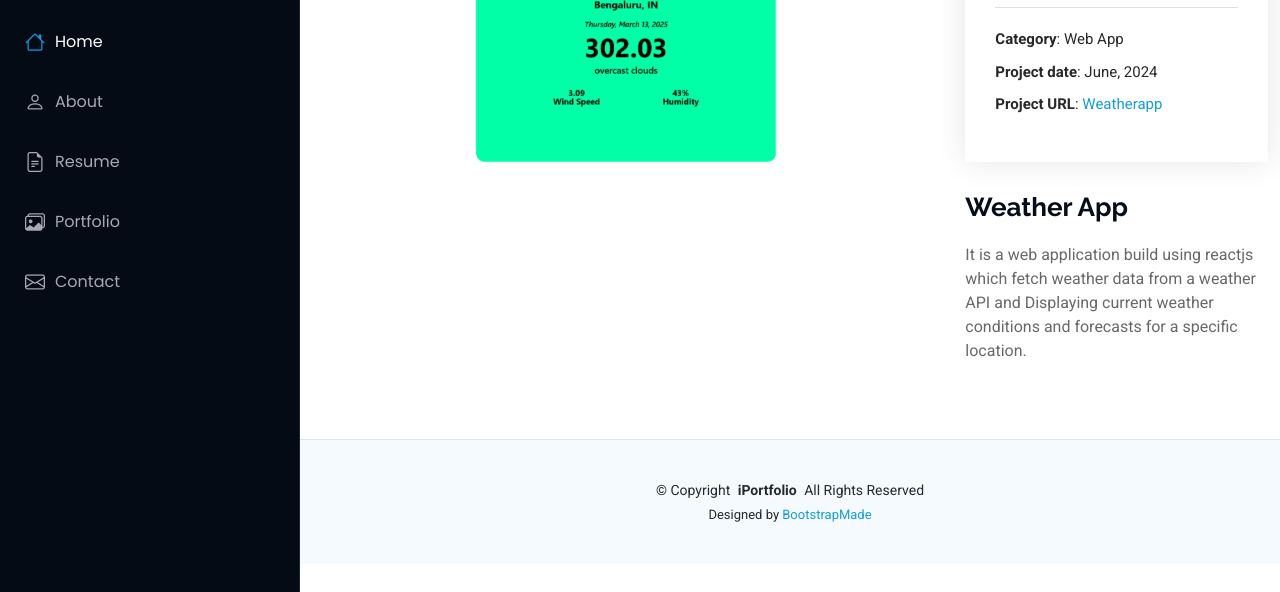
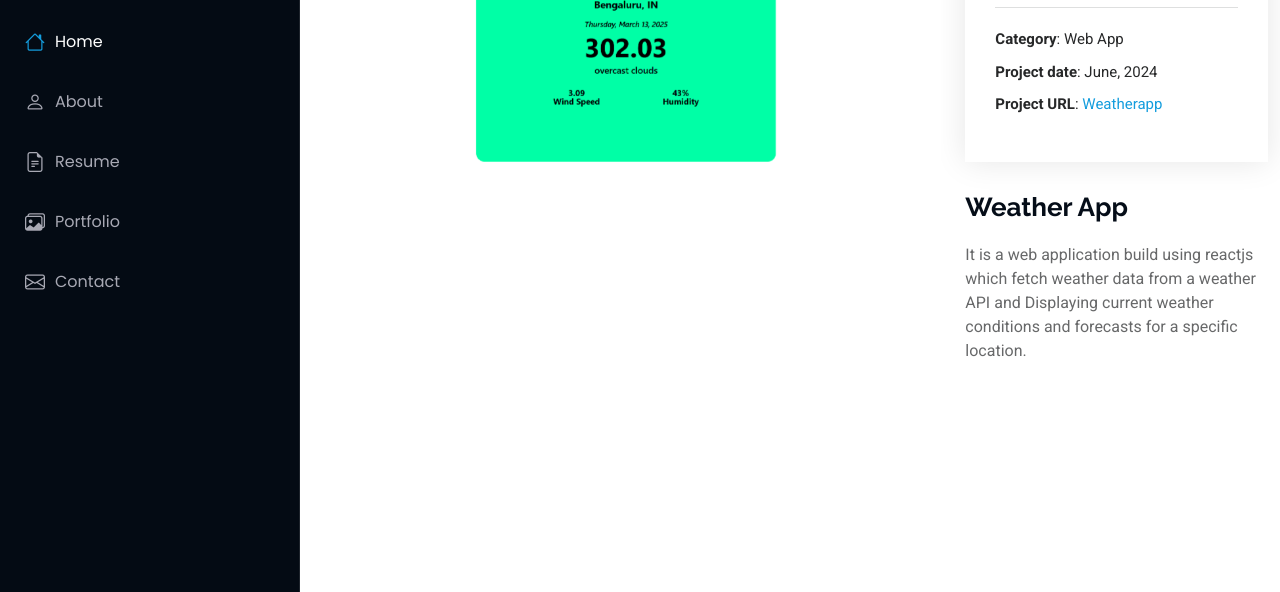
Before and after one commit to Rohith-Loganathan/MyPortfolio, a plain HTML site: page portfolio-details3.html in a window 1280 px wide. Shown: the part 208-800 px from the top of the page. Drawn offline with Linux system fonts and the light colour scheme.

Commit message:
Update portfolio-details3.html

```diff
--- a/portfolio-details3.html
+++ b/portfolio-details3.html
@@ -4,7 +4,7 @@
 <head>
   <meta charset="utf-8">
   <meta content="width=device-width, initial-scale=1.0" name="viewport">
-  <title>Rohith L Portfolio</title>
+  <title>Portfolio Details</title>
   <meta content="" name="description">
   <meta content="" name="keywords">
 
@@ -174,7 +174,7 @@
 
 
 
-  <footer id="footer" class="footer position-relative light-background">
+ <!-- <footer id="footer" class="footer position-relative light-background">
 
     <div class="container">
       <div class="copyright text-center ">
@@ -184,12 +184,12 @@
         <!-- All the links in the footer should remain intact. -->
         <!-- You can delete the links only if you've purchased the pro version. -->
         <!-- Licensing information: https://bootstrapmade.com/license/ -->
-        <!-- Purchase the pro version with working PHP/AJAX contact form: [buy-url] -->
+        <!-- Purchase the pro version with working PHP/AJAX contact form: [buy-url] --
         Designed by <a href="https://bootstrapmade.com/">BootstrapMade</a>
       </div>
     </div>
 
-  </footer>
+  </footer> -->
 
   <!-- Scroll Top -->
   <a href="#" id="scroll-top" class="scroll-top d-flex align-items-center justify-content-center"><i class="bi bi-arrow-up-short"></i></a>
```
